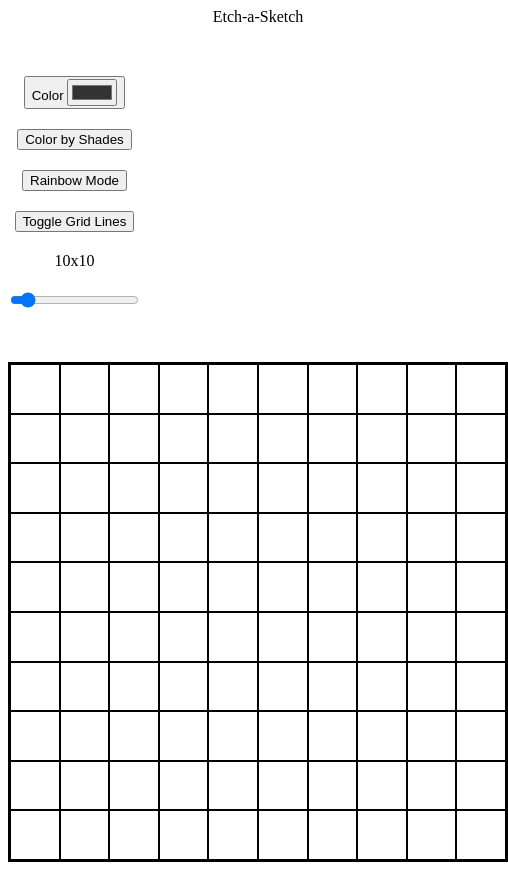
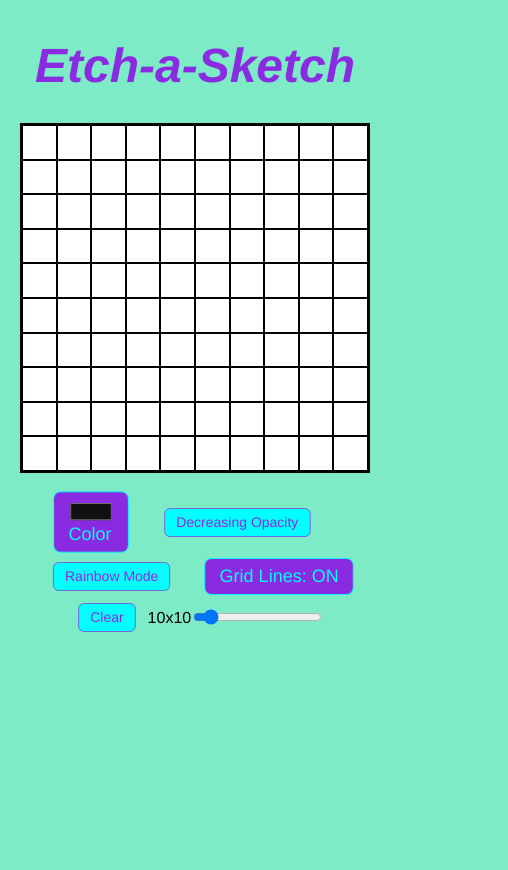
Before and after one commit to CarlosValdiviao-O/etch-a-Sketch, a plain HTML site: page index.html in a window 390 px wide. Shown: the whole page, 508 px wide, since content can reach past the window. After the commit the page ends 844 px from the top, so only its background shows below. Drawn offline with Linux system fonts and the light colour scheme.

Commit message:
Added style and resnponsive design

```diff
--- a/index.html
+++ b/index.html
@@ -13,11 +13,12 @@
     <div id="core">
         <div id="buttons">
             <button id="color">Color
-                <input id="colorPicker" type="color" value="#333333" />
+                <input id="colorPicker" type="color" value="#111111"/>
             </button>
-            <button id="opacity">Color by Shades</button>
+            <button id="opacity">Decreasing Opacity</button>
             <button id="rainbow">Rainbow Mode</button>
-            <button id="toggleGrid">Toggle Grid Lines</button>
+            <button id="toggleGrid">Grid Lines: ON</button>
+            <button id="clear">Clear</button>
             <div id="sizeBox">10x10</div>
             <div id="sliderBox">
                 <input id="slider" type="range" value="10" min="1" max="100"/>
--- a/script.js
+++ b/script.js
@@ -6,17 +6,38 @@
 const container = document.getElementsByClassName('container');
 
 let colorPicked = document.querySelector('#colorPicker');
-colorPicked.addEventListener('input', () => color = colorPicked.value);
+colorPicked.addEventListener('input', () => {color = colorPicked.value;
+    rainbowMode=false;
+});
+colorPicked.addEventListener('click', () => {togglePressed(rainbowButton);
+    togglePressed(colorButton);
+    togglePressed(colorPicked);
+});
+
 let colorButton = document.querySelector('#color');
-colorButton.addEventListener('click', () => rainbowMode = false);
+colorButton.classList.toggle('pressed');
+colorButton.addEventListener('click', () => { togglePressed(rainbowButton);
+    togglePressed(colorButton);
+    togglePressed(colorPicked);
+    rainbowMode ? rainbowMode = false: rainbowMode = true
+});
 
 let opacityMode = false;
 let opacity = document.querySelector('#opacity');
-opacity.addEventListener('click', () => opacityMode ? opacityMode = false: opacityMode = true);
+opacity.addEventListener('click', () => { opacityMode ? opacityMode = false: opacityMode = true;
+    togglePressed(opacity)
+});
 
 let rainbowMode = false;
 let rainbowButton = document.querySelector('#rainbow');
-rainbowButton.addEventListener('click', () => (rainbowMode) ? rainbowMode = false: rainbowMode = true );
+rainbowButton.addEventListener('click', () => { rainbowMode ? rainbowMode = false: rainbowMode = true ;
+    togglePressed(rainbowButton);
+    togglePressed(colorButton);
+    togglePressed(colorPicked);
+});
+
+let clear = document.querySelector('#clear');
+clear.addEventListener('click', clearGrid);
 
 let slider = document.querySelector("#slider");
 slider.addEventListener('input', updateSizeBox);
@@ -27,8 +48,9 @@
 let size = document.querySelector('#sizeBox');
 let sizeChangeAux = 10;
 
-let toggle = document.querySelector('#toggleGrid');
-toggle.addEventListener('click', toggleGrid);
+let toggGrid = document.querySelector('#toggleGrid');
+toggGrid.addEventListener('click', toggleGrid);
+toggGrid.classList.toggle('pressed');
 let toggleAux = false;
 
 createDivs (num);
@@ -51,6 +73,10 @@
     }
 }
 
+function togglePressed (e) {
+    e.classList.toggle('pressed');
+}
+
 function updateSizeBox() {
     size.textContent=`${slider.value}x${slider.value}`;
 }
@@ -67,14 +93,28 @@
     for (let i=0;i<slider.value*slider.value;i++){
         toggle[i].classList.toggle('noBorder');
     }
-    (toggleAux) ? toggleAux = false: toggleAux = true;
+    if (toggleAux) {
+        toggleAux = false;
+        toggGrid.textContent = 'Grid Lines: ON';
+    }
+    else {
+        toggleAux = true;
+        toggGrid.textContent = 'Grid Lines: OFF';
+    }
+    toggGrid.classList.toggle('pressed');
+}
+
+function clearGrid () {
+    container[0].innerHTML = '';
+    createDivs(slider.value);
+    sizeChangeAux=slider.value;
 }
 
 function changeColor(e){
     if (e.type === 'mouseover' && !clicked) return ;
 
     if (opacityMode) {
-        if (e.target.style.backgroundColor.substr(0,4) == 'rgba') e.target.style.backgroundColor = increaseOpacity(e.target.style.backgroundColor);
+        if (e.target.style.backgroundColor.substr(0,4) == 'rgba') e.target.style.backgroundColor = decreaseOpacity(e.target.style.backgroundColor);
         else e.target.style.backgroundColor = toRGBA(e.target.style.backgroundColor);
 
         if (rainbowMode && !e.target.style.backgroundColor) {
@@ -90,7 +130,7 @@
         if (rainbowMode) {
             e.target.style.backgroundColor = toRainbow();
         }
-        else if (!e.target.style.backgroundColor){
+        else {
             e.target.style.backgroundColor = color;
         }
     }
@@ -102,15 +142,17 @@
     let blue = Math.floor(Math.random() * 255);
     return `rgb(${red}, ${green}, ${blue})`;
 }
-//hasta aqui funciona
+
 function toRGBA (str) {
-    let newStr = `rgba(` + str.substring(4, (str.length-1)) + `, 0.1)`;
+    let newStr = `rgba(` + str.substring(4, (str.length-1)) + `, 0.9)`;
     return newStr;
 }
 
-function increaseOpacity (str) {
+function decreaseOpacity (str) {
     let newOpacity = str.substring(str.length-4, str.length-1);
-    newOpacity = (+newOpacity*10 + 1)/10;
+    newOpacity = (+newOpacity*10 - 1)/10;
+    if (newOpacity*10 < 2)
+    return `rgb(` + str.substring(5,str.length-6) + `)`;
     let newStr = str.substring(0, str.length-4) + newOpacity + `)`;
     return newStr;
 }
--- a/styles.css
+++ b/styles.css
@@ -3,12 +3,19 @@
     flex-direction: column;
     justify-content: center;
     align-items: center;
-    gap: 50px;
+    gap: 30px;
     flex-wrap: wrap;
+    font-family: 'Franklin Gothic Medium', 'Arial Narrow', Arial, sans-serif;
+    background-color: rgb(124, 235, 198);
 }
 
 #header {
     flex: 0 1 0;
+    font-size: 48px;
+    font-weight: bold;
+    padding-top: 30px;
+    color: blueviolet;
+    font-style: italic;
 }
 
 #core {
@@ -23,8 +30,19 @@
     flex-direction: column;
     align-items: center;
     justify-content: center;
-    gap: 20px;
+    gap: 24px;
     flex-wrap: wrap;
+
+}
+
+button {
+    font-family: 'Franklin Gothic Medium', 'Arial Narrow', Arial, sans-serif;
+    font-size: 20px;
+    border-radius: 8px;
+    border: 1px solid blueviolet;
+    color: blueviolet;
+    background-color: aqua;
+    padding: 8px 16px;
 }
 
 .container{
@@ -34,6 +52,8 @@
     display: flex;
     box-sizing: border-box;
     flex: 0 0 auto;
+    background-color: white;
+    padding: 0;
 }
 
 .column > * {
@@ -51,3 +71,106 @@
 .noBorder {
     border: 0px;
 }
+
+.pressed {
+    transform: scale(1.2);
+    background-color: blueviolet;
+    color: aqua;
+    border: 1px solid aqua;
+}
+
+#colorPicker {
+    padding: 0px;
+    background-color: blueviolet;
+    border: 0px;
+    border-radius: 8px;
+}
+
+#toggleGrid .pressed {
+    content: 'Grid Lines: ON';
+}
+
+#colorPicker.pressed {
+    transform: scale(1.0);
+    background-color: aqua;
+    border: 0px;
+}
+
+#color {
+    display: flex;
+    flex-direction:column-reverse;
+}
+
+@media (max-width: 800px) {
+    .container {
+        width: 400px;
+        height: 400px;
+    }
+
+    button {
+        transform: scale(0.8);
+    }
+
+    .pressed {
+        transform: scale(1.0);
+    }
+
+    #buttons {
+        gap: 16px;
+    }
+
+    #core {
+        gap: 20px;
+    }
+}
+
+@media (max-width: 680px) {
+    .container {
+        width: 350px;
+        height: 350px;
+    }
+
+    button {
+        transform: scale(0.7);
+    }
+
+    .pressed {
+        transform: scale(0.9);
+    }
+
+    #buttons {
+        gap: 8px;
+    }
+
+    #core {
+        gap: 15px;
+    }
+}
+
+@media (max-width: 600px) {
+    .container {
+        width: 350px;
+        height: 350px;
+    }
+
+    button {
+        transform: scale(0.7);
+    }
+
+    .pressed {
+        transform: scale(0.9);
+    }
+
+    #buttons {
+        flex-direction: row;
+        flex-wrap: wrap;
+        gap: 0px;
+    }
+
+    #core {
+        display: flex;
+        flex-direction: column-reverse;
+        justify-content: center;
+        align-items: center;
+    }
+}
```
